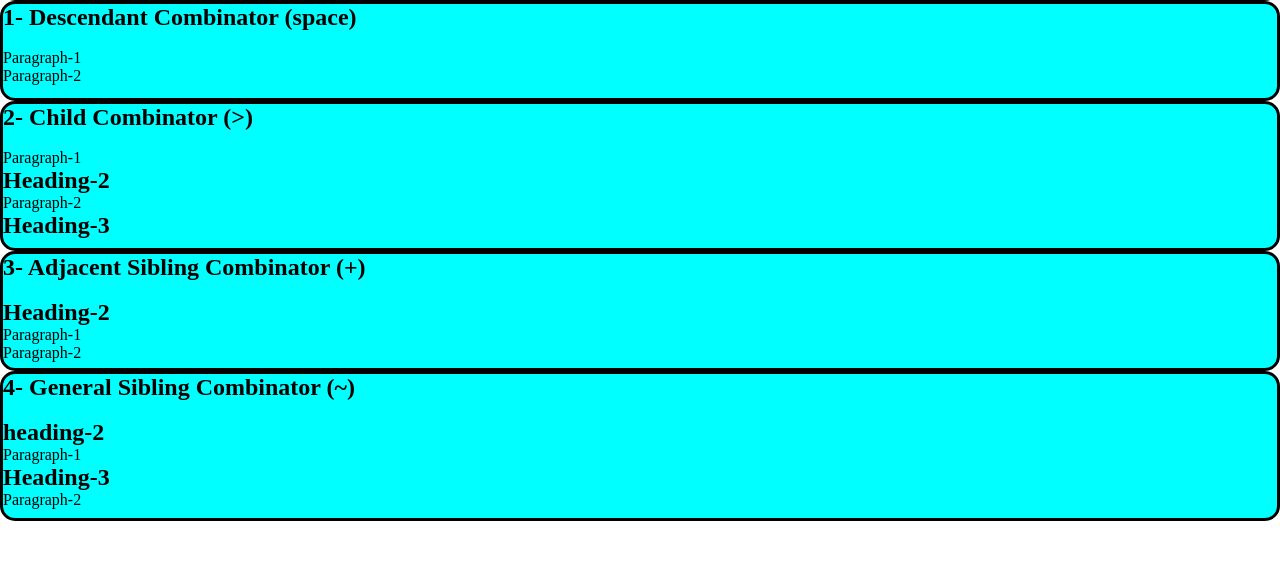
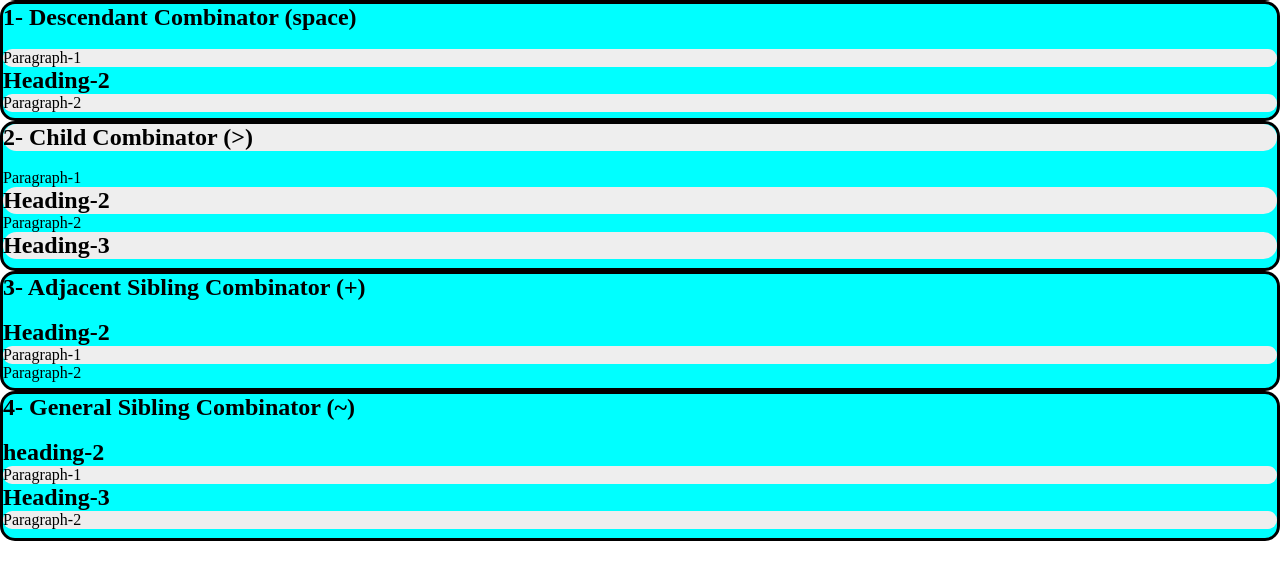
Before and after one commit to Mr-Tayyab-Malik/Main-Tasks, a plain HTML site: page CSS-Assignments/Assignment-6/index.html in a window 1280 px wide. Shown: the part 99-678 px from the top of the page. Drawn offline with Linux system fonts and the light colour scheme.

Commit message:
--ALL TASKS--

```diff
--- a/CSS-Assignments/Assignment-6/index.html
+++ b/CSS-Assignments/Assignment-6/index.html
@@ -18,6 +18,7 @@
         <h2>1- Descendant Combinator (space)</h2>
         <br>
         <p>Paragraph-1</p>
+        <h2>Heading-2</h2>
         <p>Paragraph-2</p>
     </div>
     <!-- comb-2 -->
--- a/CSS-Assignments/Assignment-6/style.css
+++ b/CSS-Assignments/Assignment-6/style.css
@@ -33,12 +33,12 @@
 /* 1- Descendant Combinator ( ) */
 .comb-1{
     background-color: aqua;
-    height: 100px;
+    height: 120px;
     border: 3px solid black;
 }
 /* Example: */
 .comb-1 p{
-    /* background-color: #eee; */
+    background-color: #eee;
 }
 
 /* 2- Child Combinator (>) */
@@ -49,7 +49,7 @@
 }
 /* Example: */
 .comb-2 > h2{
-    /* background-color: #eee; */
+    background-color: #eee;
 }
 
 /* 3- Adjacent Sibling Combinator (+) */
@@ -60,7 +60,7 @@
 }
 /* Example: */
 .head-2 + p{
-    /* background-color: #eee; */
+    background-color: #eee;
 }
 
 /* 4- General Sibling Combinator (~) */
@@ -71,5 +71,5 @@
 }
 /* Example  */
 .head-3 ~ p{
-    /* background-color: #eee; */
+    background-color: #eee;
 }
```
